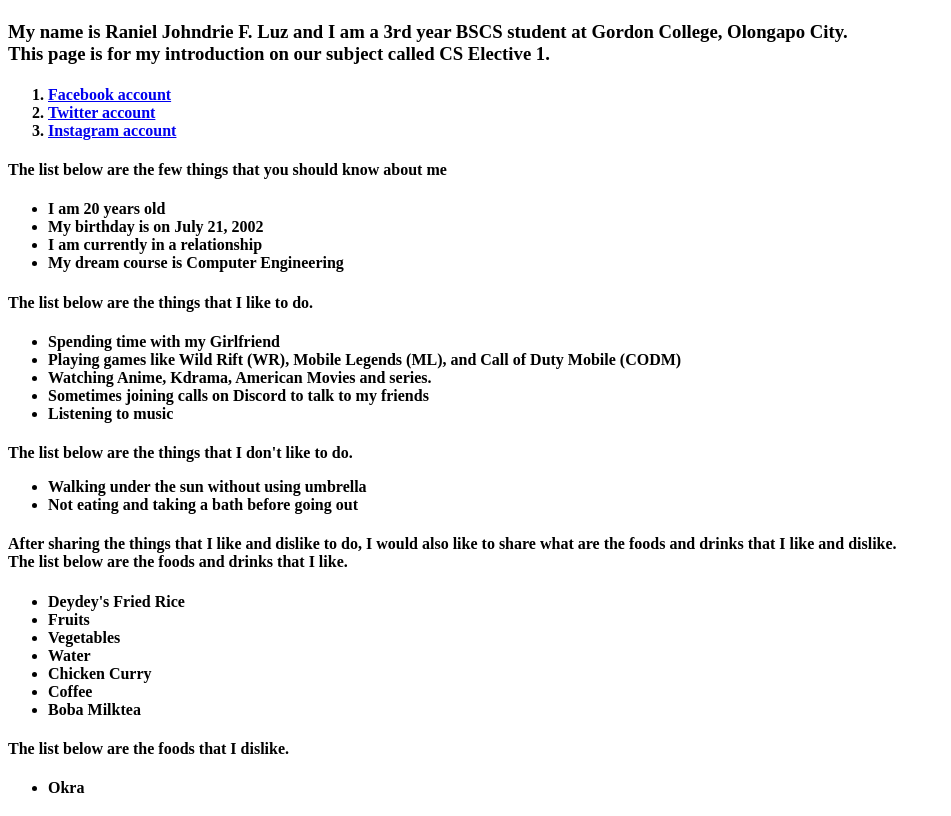
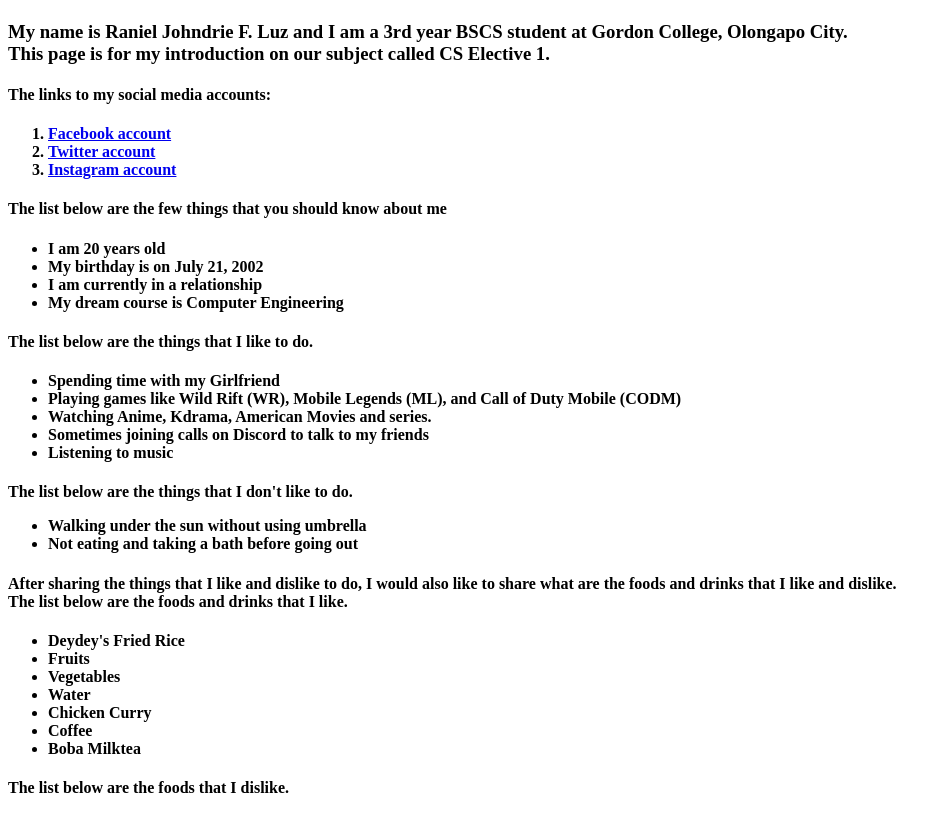
Before and after one commit to johndrie721/CS-Elective, a plain HTML site: page index.html in a window 1280 px wide. Shown: the part 1955-2771 px from the top of the page, without its empty margins (0-951 px from the left). Drawn offline with Linux system fonts and the light colour scheme.

Commit message:
Update index.html

```diff
--- a/index.html
+++ b/index.html
@@ -16,7 +16,9 @@
         on our subject called CS Elective 1.<br>
     </h3>
 
-    <h4></h4>
+    <h4>
+        The links to my social media accounts:
+    </h4>
     <h4>
         <ol>
             <li><a href="https://www.facebook.com/raniel0721" target="_blank">Facebook account</a></li>
```
